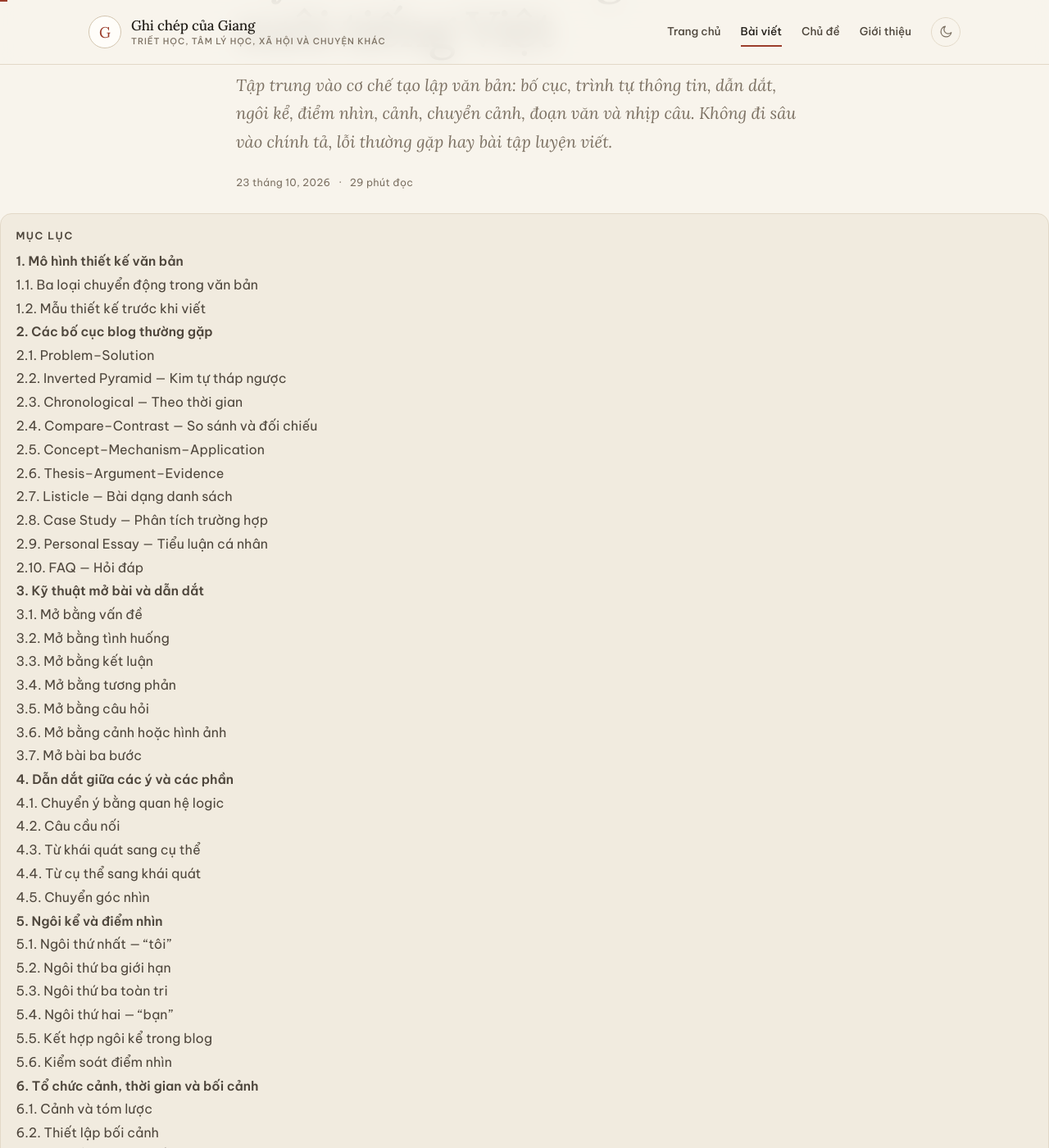
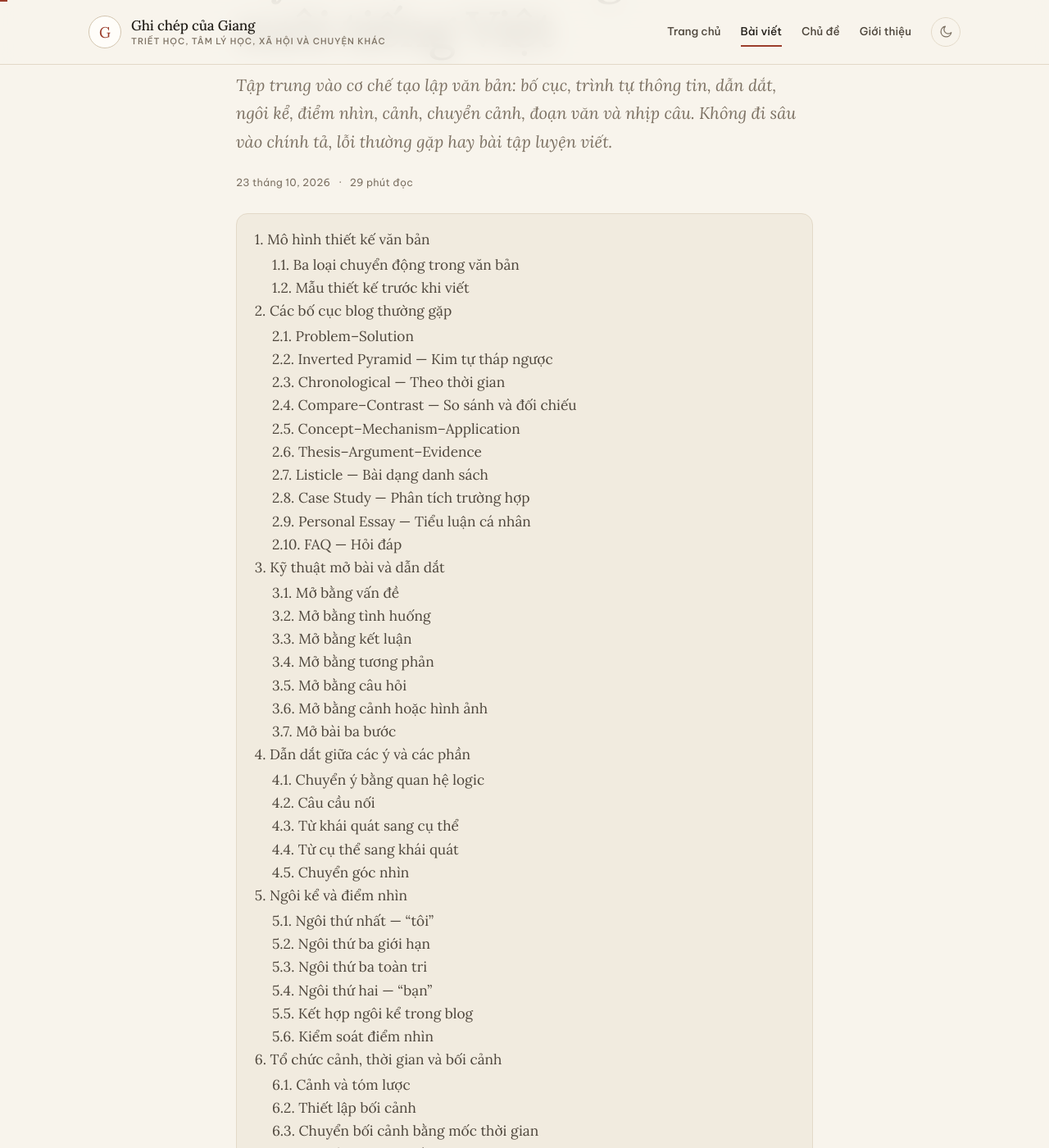
Before and after one commit to HiGiangcoder/HiGiangcoder.github.io, a Jekyll site: the page built from _posts/2026-10-23-ki-thuat-hanh-van.md, in a window 1280 px wide and 1400 px high, scrolled down 274 px. Shown: the whole window at 82% size. Built offline with Jekyll 4.4.1, drawn with Linux system fonts in a browser that asks for light colours; the table of contents is made by our own code.

Commit message:
Dùng plugin jekyll-toc, build bằng GitHub Actions

```diff
--- a/_config.yml
+++ b/_config.yml
@@ -38,6 +38,14 @@ plugins:
   - jekyll-feed
   - jekyll-seo-tag
   - jekyll-sitemap
+  - jekyll-toc
+
+# Cấu hình TOC (jekyll-toc)
+toc:
+  min_level: 1
+  max_level: 4
+  ordered_list: false
+  list_id: toc
 
 feed:
   excerpt_only: false
@@ -48,6 +56,7 @@ defaults:
       type: posts
     values:
       layout: post
+      toc: true
   - scope:
       path: ""
       type: pages
--- a/_layouts/post.html
+++ b/_layouts/post.html
@@ -23,13 +23,8 @@ layout: default
     </div>
   </header>
 
-  <aside class="post-outline" id="post-outline" aria-label="Mục lục bài viết" hidden>
-    <p class="post-outline-title">Mục lục</p>
-    <nav id="post-outline-nav"></nav>
-  </aside>
-
   <div class="post-body wrap wrap--narrow">
-    {{ content }}
+    {{ content | toc }}
   </div>
 
   <footer class="post-footer wrap wrap--narrow">
--- a/_posts/2026-10-23-ki-thuat-hanh-van.md
+++ b/_posts/2026-10-23-ki-thuat-hanh-van.md
@@ -6,7 +6,6 @@ description: "Tập trung vào cơ chế tạo lập văn bản: bố cục, tr
 tags:
   - "#ki-thuat"
 ---
-
 # 1. Mô hình thiết kế văn bản
 
 Có thể xem một văn bản là sự phối hợp của bốn lớp:
--- a/assets/css/style.css
+++ b/assets/css/style.css
@@ -1402,6 +1402,39 @@ input {
   }
 }
 
+/* =========================================================================
+   Mục lục tự động (jekyll-toc)
+   ========================================================================= */
+
+#toc.section-nav {
+  margin: 0 0 2.25rem;
+  padding: 1rem 1.15rem 1.05rem;
+  border: 1px solid var(--line);
+  border-radius: 14px;
+  background: var(--bg-soft);
+  list-style: none;
+}
+
+#toc.section-nav ul {
+  list-style: none;
+  margin: 0.35rem 0 0 1.1rem;
+  padding: 0;
+}
+
+#toc.section-nav li {
+  margin: 0.2rem 0;
+  line-height: 1.45;
+}
+
+#toc.section-nav a {
+  color: var(--ink-soft);
+  text-decoration: none;
+}
+
+#toc.section-nav a:hover {
+  color: var(--accent);
+}
+
 /* -------------------------------------------------------------------------
    In ấn
    ------------------------------------------------------------------------- */
@@ -1427,73 +1460,3 @@ input {
     font-size: 11pt;
   }
 }
-
-/* =========================================================================
-   Mục lục bài viết (outline)
-   ========================================================================= */
-
-.post-outline {
-  margin: 0 0 2.25rem;
-  padding: 1rem 1.15rem 1.05rem;
-  border: 1px solid var(--line);
-  border-radius: 14px;
-  background: var(--bg-soft);
-}
-
-.post-outline[hidden] {
-  display: none;
-}
-
-.post-outline-title {
-  margin: 0 0 0.55rem;
-  font-family: var(--font-ui);
-  font-size: 0.78rem;
-  font-weight: 600;
-  letter-spacing: 0.12em;
-  text-transform: uppercase;
-  color: var(--ink-soft);
-}
-
-.post-outline-list {
-  list-style: none;
-  margin: 0;
-  padding: 0;
-  display: grid;
-  gap: 0.35rem;
-}
-
-.post-outline-item {
-  margin: 0;
-  line-height: 1.45;
-}
-
-.post-outline-item a {
-  color: var(--ink-soft);
-  text-decoration: none;
-  border-bottom: 1px solid transparent;
-  transition: color 0.15s ease, border-color 0.15s ease;
-}
-
-.post-outline-item a:hover {
-  color: var(--accent);
-  border-color: var(--accent);
-}
-
-.post-outline-h1 {
-  font-size: 0.98rem;
-  font-weight: 600;
-}
-
-.post-outline-h2 {
-  /* mặc định */
-}
-
-.post-outline-h3 {
-  padding-left: 1.15rem;
-  font-size: 0.92rem;
-}
-
-.post-outline-h4 {
-  padding-left: 2.3rem;
-  font-size: 0.88rem;
-}
--- a/assets/js/main.js
+++ b/assets/js/main.js
@@ -98,61 +98,6 @@
   }
 
   /* ---------------------------------------------------------------
-     Mục lục bài viết (outline) — tự động từ các tiêu đề H2/H3
-     --------------------------------------------------------------- */
-
-  var outline = document.getElementById("post-outline");
-  var outlineNav = document.getElementById("post-outline-nav");
-  var postBody = document.querySelector(".post-body");
-
-  if (outline && outlineNav && postBody) {
-    var headings = postBody.querySelectorAll("h1, h2, h3, h4");
-    if (headings.length >= 2) {
-      var list = document.createElement("ul");
-      list.className = "post-outline-list";
-
-      headings.forEach(function (heading) {
-        if (!heading.id) {
-          heading.id = heading.textContent
-            .trim()
-            .toLowerCase()
-            .normalize("NFD")
-            .replace(/[\u0300-\u036f]/g, "")
-            .replace(/[^a-z0-9]+/g, "-")
-            .replace(/^-|-$/g, "");
-        }
-
-        var item = document.createElement("li");
-        item.className =
-          "post-outline-item post-outline-" + heading.tagName.toLowerCase();
-
-        var link = document.createElement("a");
-        link.href = "#" + heading.id;
-        link.textContent = heading.textContent;
-
-        item.appendChild(link);
-        list.appendChild(item);
-      });
-
-      outlineNav.appendChild(list);
-      outline.hidden = false;
-
-      outlineNav.addEventListener("click", function (event) {
-        var target = event.target;
-        if (target && target.tagName === "A") {
-          event.preventDefault();
-          var id = target.getAttribute("href").slice(1);
-          var el = document.getElementById(id);
-          if (el) {
-            el.scrollIntoView({ behavior: "smooth", block: "start" });
-            history.replaceState(null, "", "#" + id);
-          }
-        }
-      });
-    }
-  }
-
-  /* ---------------------------------------------------------------
      Tìm kiếm & lọc theo chủ đề (trang /bai-viet/)
      --------------------------------------------------------------- */
 
```
Also changed, not shown: Gemfile (+6 -3 lines), .github/workflows/pages.yml (added), Gemfile.lock, README.md.
